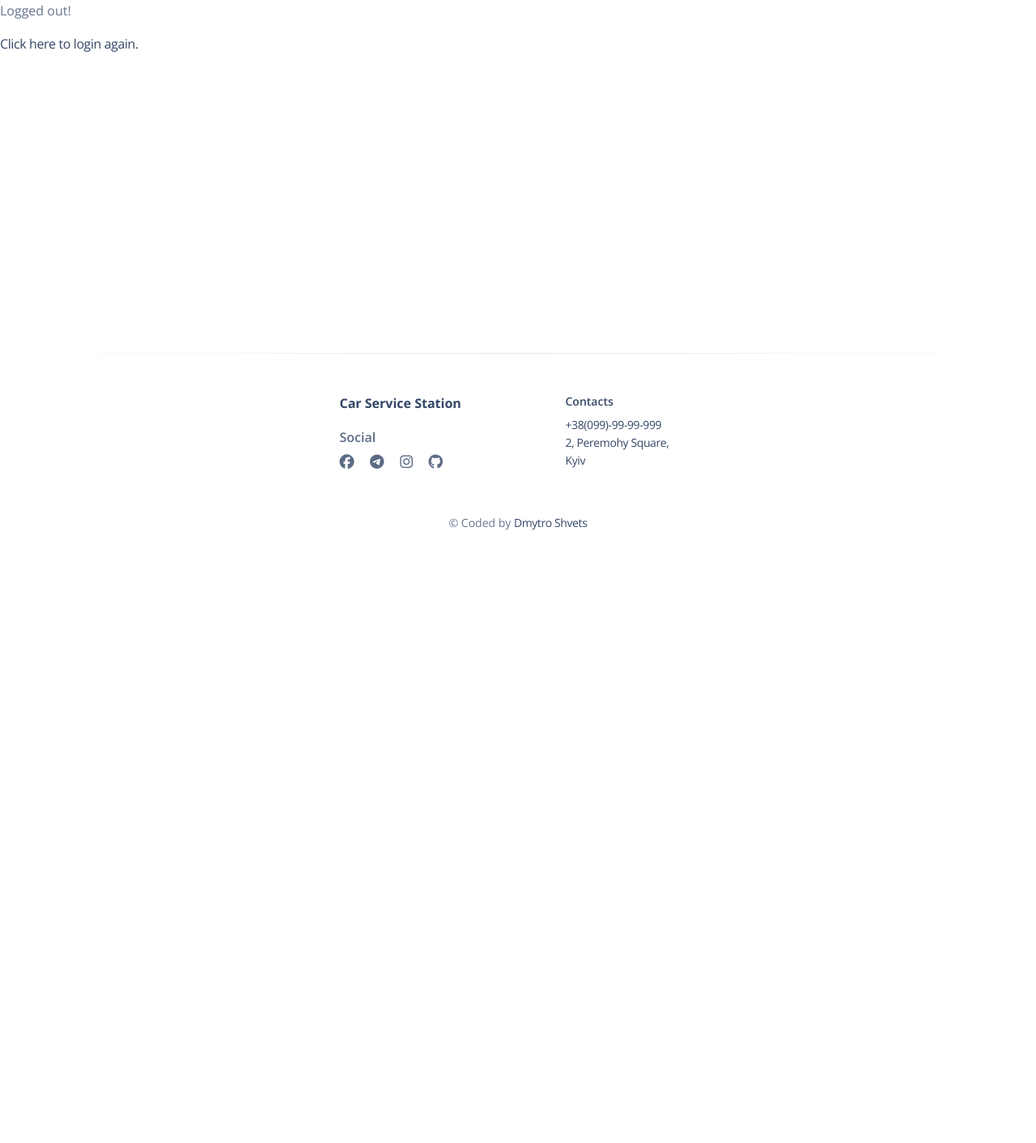
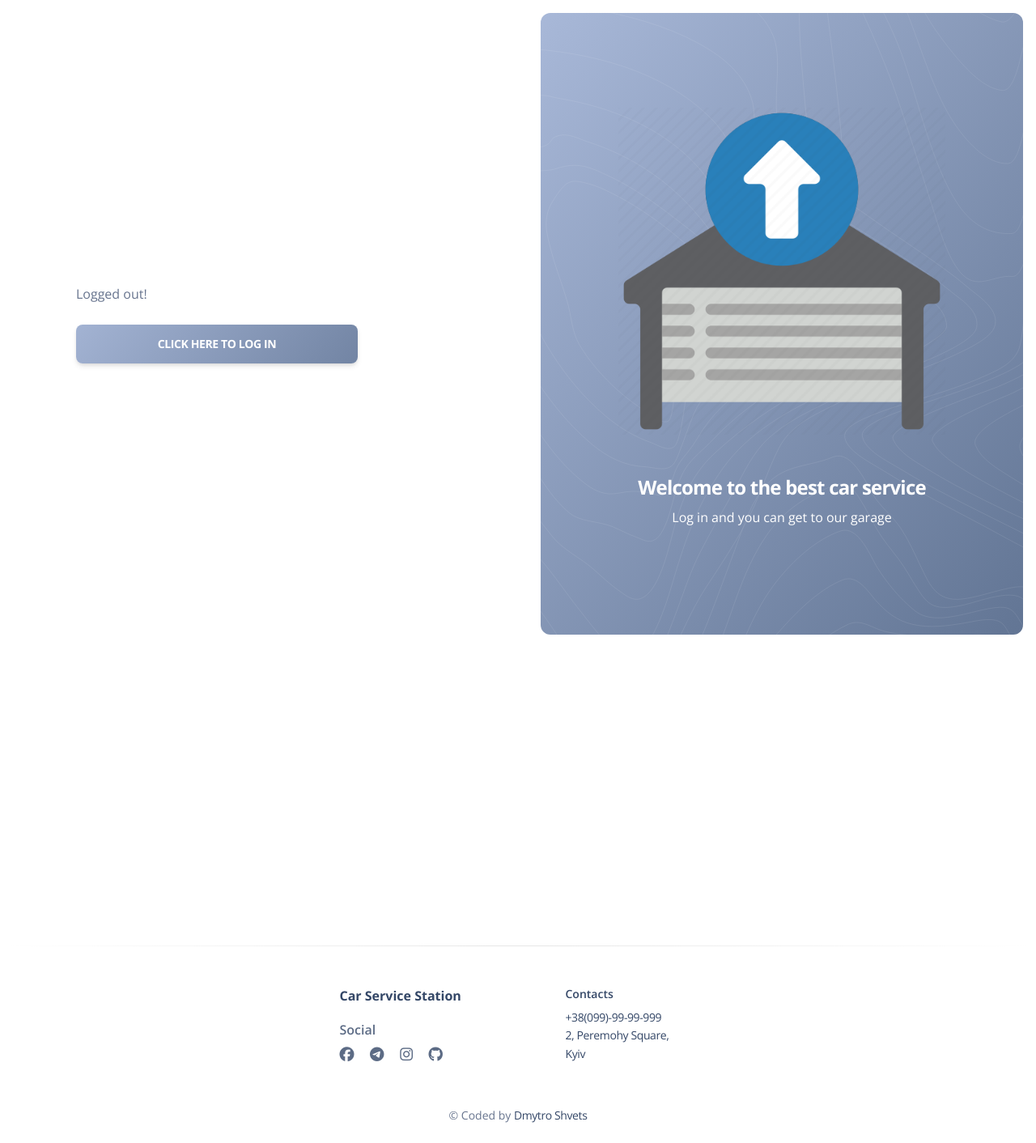
Before and after one commit to DmytroShvetsDev/car-service-station, a Django app: page /accounts/logout/ in a window 1280 px wide. Shown: the whole page at 81% size. Before the commit the page ends 655 px from the top, so only its background shows below. Run offline with Django 4.2, Linux system fonts and the light colour scheme; parts of the project's set-up code (start-up, migrations or seed data) failed here and were passed over; some libraries are stand-ins or nearby versions.

Commit message:
customize logged out page

```diff
--- a/templates/registration/logged_out.html
+++ b/templates/registration/logged_out.html
@@ -1,7 +1,29 @@
 {% extends "base.html" %}
+{% load static %}
 
 {% block content %}
-<p>Logged out!</p>
 
-<a href="{% url "login" %}">Click here to login again.</a>
-{% endblock %}
+<section>
+  <div class="page-header min-vh-100">
+    <div class="container">
+      <div class="row">
+        <div class="col-xl-4 col-lg-5 col-md-7 d-flex flex-column mx-lg-0 mx-auto">
+          <p5>Logged out!</p5>
+          <a href="{% url "login" %}" class="btn btn-lg bg-gradient-secondary btn-lg w-100 mt-4 mb-0">Click here to log in</a>
+        </div>
+        <div class="col-6 d-lg-flex d-none h-100 my-auto pe-0 position-absolute top-0 end-0 text-center justify-content-center flex-column">
+          <div class="position-relative bg-gradient-secondary h-100 m-3 px-7 border-radius-lg d-flex flex-column justify-content-center">
+            <img src="{% static 'img/shapes/pattern-lines.svg' %}" alt="pattern-lines" class="position-absolute opacity-4 start-0">
+            <div class="position-relative">
+              <img class="max-width-500 w-100 position-relative z-index-2" src="{% static 'img/illustrations/enter-garage.png' %}">
+            </div>
+            <h4 class="mt-5 text-white font-weight-bolder">Welcome to the best car service</h4>
+            <p class="text-white">Log in and you can get to our garage</p>
+          </div>
+        </div>
+      </div>
+    </div>
+  </div>
+</section>
+
+{% endblock content %}
```
